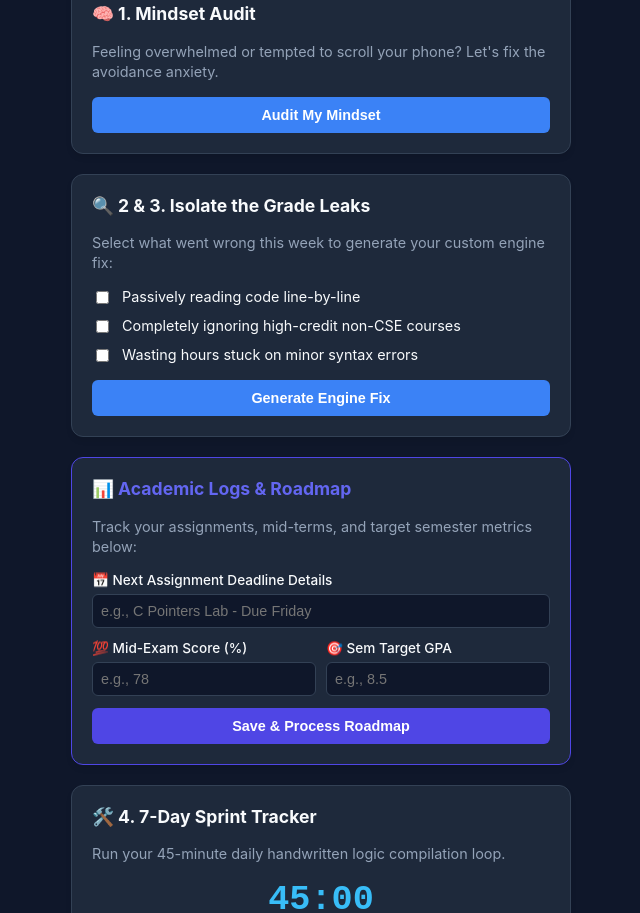
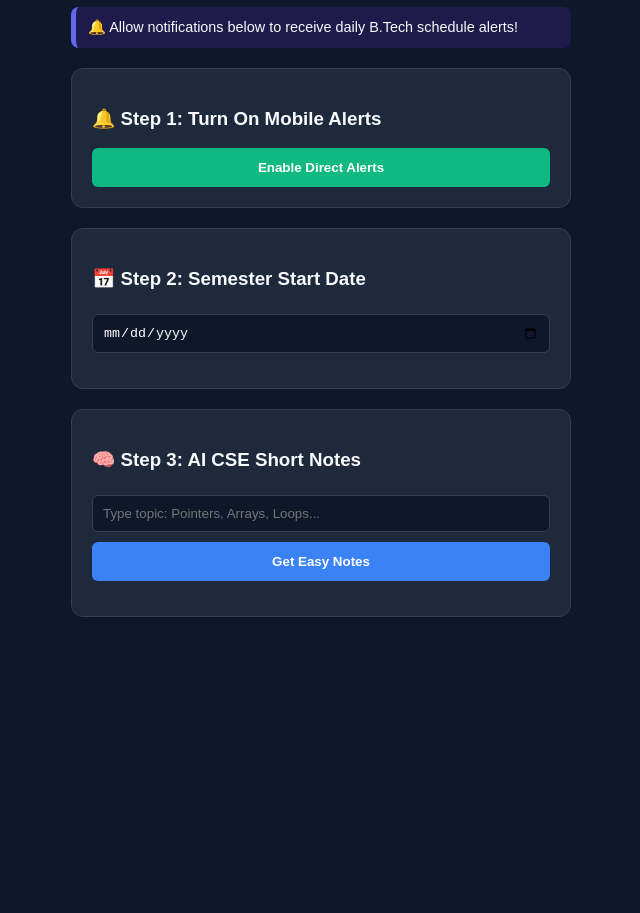
Before and after one commit to rolexv000-ops/academic-debugger, a plain HTML site: page index.html in a window 1280 px wide. Shown: the part 139-1052 px from the top of the page, without its empty margins (319-959 px from the left). After the commit the page ends 804 px from the top, so only its background shows below. Drawn offline with Linux system fonts and the light colour scheme.

Commit message:
Update index.html

```diff
--- a/index.html
+++ b/index.html
@@ -3,176 +3,112 @@
 <head>
     <meta charset="UTF-8">
     <meta name="viewport" content="width=device-width, initial-scale=1.0">
-    <title>Academic Debugger (CGPA Optimizer)</title>
+    <title>Academic Debugger v2.0</title>
     <style>
-        :root {
-            --bg-main: #0f172a;
-            --bg-card: #1e293b;
-            --border: #334155;
-            --text-main: #f8fafc;
-            --text-muted: #94a3b8;
-            --primary: #3b82f6;
-            --danger: #ef4444;
-            --success: #10b981;
-        }
-        body { font-family: -apple-system, BlinkMacSystemFont, "Segoe UI", Roboto, sans-serif; background: var(--bg-main); color: var(--text-main); margin: 0; padding: 20px; display: flex; flex-direction: column; align-items: center; }
+        :root { --bg: #0f172a; --card: #1e293b; --text: #f8fafc; --primary: #3b82f6; --success: #10b981; --warning: #f59e0b; }
+        body { font-family: sans-serif; background: var(--bg); color: var(--text); padding: 20px; display: flex; flex-direction: column; align-items: center; }
         .container { max-width: 500px; width: 100%; }
-        h1 { font-size: 1.8rem; text-align: center; color: var(--primary); margin-bottom: 5px; }
-        .subtitle { text-align: center; color: var(--text-muted); font-size: 0.9rem; margin-bottom: 25px; }
-        .card { background: var(--bg-card); border: 1px solid var(--border); border-radius: 12px; padding: 20px; margin-bottom: 20px; box-shadow: 0 4px 6px -1px rgb(0 0 0 / 0.1); }
-        h3 { margin-top: 0; font-size: 1.1rem; display: flex; align-items: center; gap: 8px; }
-        p { color: var(--text-muted); font-size: 0.9rem; line-height: 1.4; }
-        button { background: var(--primary); color: white; border: none; padding: 10px 16px; border-radius: 6px; cursor: pointer; font-weight: 600; font-size: 0.9rem; width: 100%; transition: opacity 0.2s; }
-        button:hover { opacity: 0.9; }
-        .btn-danger { background: var(--danger); }
-        .timer { font-size: 2.2rem; font-weight: bold; text-align: center; color: #38bdf8; margin: 15px 0; font-family: monospace; }
-        .checkbox-group { display: flex; flex-direction: column; gap: 10px; margin: 15px 0; }
-        .checkbox-label { display: flex; align-items: flex-start; gap: 10px; font-size: 0.9rem; color: var(--text-main); cursor: pointer; }
-        .checkbox-label input { margin-top: 3px; }
-        .alert-box { background: #1e1b4b; border: 1px solid #4338ca; padding: 12px; border-radius: 8px; font-size: 0.9rem; display: none; margin-top: 15px; border-left: 4px solid var(--primary); }
-        .input-row { display: flex; flex-direction: column; gap: 6px; margin-bottom: 12px; }
-        .input-row label { font-size: 0.85rem; color: var(--text-main); font-weight: 500; }
-        .input-row input { background: #0f172a; border: 1px solid var(--border); color: white; padding: 8px; border-radius: 6px; font-size: 0.9rem; }
-        .grid-2 { display: grid; grid-template-columns: 1fr 1fr; gap: 10px; }
+        .card { background: var(--card); padding: 20px; border-radius: 12px; margin-bottom: 20px; border: 1px solid #334155; }
+        button { background: var(--primary); color: white; border: none; padding: 12px; border-radius: 6px; cursor: pointer; width: 100%; font-weight: bold; }
+        input, select { background: #0f172a; border: 1px solid #334155; color: white; padding: 10px; border-radius: 6px; width: 100%; box-sizing: border-box; margin-top: 5px; }
+        .banner { background: #1e1b4b; border-left: 5px solid #6366f1; padding: 12px; border-radius: 8px; margin-bottom: 20px; font-size: 0.9rem; }
     </style>
 </head>
 <body>
 
 <div class="container">
-    <h1>🤖 Academic Debugger</h1>
-    <div class="subtitle">5-Step CGPA Protection System</div>
+    <h1>🤖 AI-Powered CSE Personal Coach</h1>
 
-    <!-- STEP 1: EMPATHIZE -->
+    <!-- NOTIFICATION ALERT BANNER -->
+    <div class="banner" id="notifyBanner">🔔 Allow notifications below to receive daily B.Tech schedule alerts!</div>
+
+    <!-- NOTIFICATION BUTTON -->
     <div class="card">
-        <h3>🧠 1. Mindset Audit</h3>
-        <p>Feeling overwhelmed or tempted to scroll your phone? Let's fix the avoidance anxiety.</p>
-        <button onclick="triggerAudit()">Audit My Mindset</button>
-        <div id="auditResult" class="alert-box"></div>
+        <h3>🔔 Step 1: Turn On Mobile Alerts</h3>
+        <button onclick="askAlertPermission()" style="background: var(--success);">Enable Direct Alerts</button>
     </div>
 
-    <!-- STEP 2 & 3: BUG ISOLATION & STRATEGY -->
+    <!-- TIMELINE TRACKER -->
     <div class="card">
-        <h3>🔍 2 & 3. Isolate the Grade Leaks</h3>
-        <p>Select what went wrong this week to generate your custom engine fix:</p>
-        <div class="checkbox-group">
-            <label class="checkbox-label"><input type="checkbox" id="bug1"> Passively reading code line-by-line</label>
-            <label class="checkbox-label"><input type="checkbox" id="bug2"> Completely ignoring high-credit non-CSE courses</label>
-            <label class="checkbox-label"><input type="checkbox" id="bug3"> Wasting hours stuck on minor syntax errors</label>
-        </div>
-        <button onclick="generateStrategy()">Generate Engine Fix</button>
-        <div id="strategyResult" class="alert-box" style="background: #064e3b; border-color: #047857; border-left-color: var(--success);"></div>
+        <h3>📅 Step 2: Semester Start Date</h3>
+        <input type="date" id="startDate" onchange="runBTechScheduler()">
+        <div id="timelineOutput" style="margin-top: 15px; font-size: 0.95rem; line-height: 1.5;"></div>
     </div>
 
-    <!-- EXAM & ASSIGNMENT ROADMAP -->
-    <div class="card" style="border-color: #4f46e5;">
-        <h3 style="color: #6366f1;">📊 Academic Logs & Roadmap</h3>
-        <p>Track your assignments, mid-terms, and target semester metrics below:</p>
-
-        <div class="input-row">
-            <label for="assignDue">📅 Next Assignment Deadline Details</label>
-            <input type="text" id="assignDue" placeholder="e.g., C Pointers Lab - Due Friday">
-        </div>
-
-        <div class="grid-2">
-            <div class="input-row">
-                <label for="midMarks">💯 Mid-Exam Score (%)</label>
-                <input type="number" id="midMarks" placeholder="e.g., 78" min="0" max="100">
-            </div>
-            <div class="input-row">
-                <label for="semTarget">🎯 Sem Target GPA</label>
-                <input type="number" id="semTarget" placeholder="e.g., 8.5" step="0.1" min="0" max="10">
-            </div>
-        </div>
-
-        <button onclick="saveAcademicLogs()" style="background: #4f46e5;">Save & Process Roadmap</button>
-        <div id="trackerResult" class="alert-box" style="background: #1e1b4b; border-color: #4f46e5; border-left-color: #6366f1;"></div>
-    </div>
-
-    <!-- STEP 4: PROTOTYPE SPRINT TIMERS -->
+    <!-- AI SHORT NOTES -->
     <div class="card">
-        <h3>🛠️ 4. 7-Day Sprint Tracker</h3>
-        <p>Run your 45-minute daily handwritten logic compilation loop.</p>
-        <div class="timer" id="sprintDisplay">45:00</div>
-        <button onclick="startSprint()">Start Pen & Paper Sprint</button>
-
-        <p style="margin-top: 20px; border-top: 1px solid var(--border); padding-top: 15px;">Stuck on a compile screen? Activate the 15-minute escape loop immediately.</p>
-        <div class="timer" id="breakDisplay" style="color: var(--danger);">15:00</div>
-        <button class="btn-danger" onclick="startBreak()">Trigger 15-Min Reset Rule</button>
-    </div>
-
-    <!-- STEP 5: REFINE -->
-    <div class="card">
-        <h3>🔄 5. Sunday System Patch</h3>
-        <p>Is your workspace operating efficiently?</p>
-        <button onclick="triggerPatch()" style="background: transparent; border: 1px solid var(--border); color: var(--text-main);">Run Weekly Review</button>
-        <div id="patchResult" class="alert-box" style="background: #3f1d1d; border-color: #7f1d1d; border-left-color: var(--danger);"></div>
+        <h3>🧠 Step 3: AI CSE Short Notes</h3>
+        <input type="text" id="topicInput" placeholder="Type topic: Pointers, Arrays, Loops...">
+        <button onclick="getNotes()" style="margin-top: 10px;">Get Easy Notes</button>
+        <div id="notesOutput" style="margin-top: 15px; color: #38bdf8; white-space: pre-wrap; font-family: monospace;"></div>
     </div>
 </div>
 
 <script>
-    let timerInterval;
-
-    function startCountdown(duration, displayId, completionMsg) {
-        clearInterval(timerInterval);
-        let timer = duration, minutes, seconds;
-        const display = document.getElementById(displayId);
-        timerInterval = setInterval(() => {
-            minutes = parseInt(timer / 60, 10);
-            seconds = parseInt(timer % 60, 10);
-            display.textContent = (minutes < 10 ? "0" : "") + minutes + ":" + (seconds < 10 ? "0" : "") + seconds;
-            if (--timer < 0) {
-                clearInterval(timerInterval);
-                alert(completionMsg);
+    function askAlertPermission() {
+        Notification.requestPermission().then(res => {
+            if (res === 'granted') {
+                alert('🚀 Alerts Activated successfully!');
+                new Notification("System Operational", { body: "Your B.Tech Academic Coach is now live." });
             }
-        }, 1000);
+        });
     }
 
-    function startSprint() { startCountdown(2700, 'sprintDisplay', '🎉 Sprint Complete! Excellent logical architecture built.'); }
-    function startBreak() { startCountdown(900, 'breakDisplay', '⏱️ Brain loop reset complete! Return to code with a fresh configuration.'); }
+    function runBTechScheduler() {
+        const dateVal = document.getElementById('startDate').value;
+        if (!dateVal) return;
 
-    function triggerAudit() {
-        const div = document.getElementById('auditResult');
-        div.style.display = 'block';
-        div.innerHTML = "<strong>System Diagnostics:</strong> Avoidance anxiety detected. You are not lazy; you are protecting yourself from a complex task. Take a deep breath and commit to just 5 minutes.";
+        localStorage.setItem('savedStartDate', dateVal);
+        const start = new Date(dateVal);
+        const today = new Date();
+
+        const mid1 = new Date(start.getTime() + (50 * 24 * 60 * 60 * 1000));
+        const endSem = new Date(start.getTime() + (100 * 24 * 60 * 60 * 1000));
+
+        const daysToMid1 = Math.ceil((mid1 - today) / (1000 * 60 * 60 * 24));
+        const daysToEnd = Math.ceil((endSem - today) / (1000 * 60 * 60 * 24));
+
+        let msg = ""; let bannerMsg = "";
+
+        if (daysToMid1 > 0) {
+            let uDays = Math.ceil(daysToMid1 / 2);
+            msg = `⏳ <strong>Mid-1 Exams:</strong> in ${daysToMid1} Days.<br>🎯 <strong>Rule:</strong> Spend ${uDays} days on Unit-1, then clear Unit-2.`;
+            bannerMsg = `📚 Mid-1 approaching in ${daysToMid1} days! Lock Unit 1 & 2.`;
+            if(Notification.permission === 'granted') { new Notification("📅 Mid-1 Alert", { body: bannerMsg }); }
+        } else if (daysToEnd > 0) {
+            let uDays = Math.ceil(daysToEnd / 3);
+            msg = `⏳ <strong>End-Sem Exams:</strong> in ${daysToEnd} Days.<br>🎯 <strong>Rule:</strong> Spend ${uDays} days per unit for Units 3, 4, 5.`;
+            bannerMsg = `⚡ Focus! ${daysToEnd} days left for End-Sem exams.`;
+            if(Notification.permission === 'granted') { new Notification("📅 Semester Alert", { body: bannerMsg }); }
+        } else {
+            msg = "🏁 Semester cycle complete!";
+            bannerMsg = "Semester finished successfully.";
+        }
+
+        document.getElementById('timelineOutput').innerHTML = msg;
+        document.getElementById('notifyBanner').innerHTML = `🔔 <strong>Live Alert:</strong> ${bannerMsg}`;
     }
 
-    function generateStrategy() {
-        const div = document.getElementById('strategyResult');
-        let suggestions = [];
-        if(document.getElementById('bug1').checked) suggestions.push("💡 Use <strong>Pen & Paper Coding</strong>. Map program architecture before touching a key.");
-        if(document.getElementById('bug2').checked) suggestions.push("💡 Reverse-engineer 5 past exam papers to find repeating patterns in math.");
-        if(document.getElementById('bug3').checked) suggestions.push("💡 Enforce the 15-minute rule: if stuck, catalog the log error and close the terminal.");
-
-        div.style.display = 'block';
-        div.innerHTML = suggestions.length > 0 ? suggestions.join("<br><br>") : "Select a bug above to render optimization patches.";
-    }
-
-    function saveAcademicLogs() {
-        const assign = document.getElementById('assignDue').value || "None logged";
-        const mid = document.getElementById('midMarks').value;
-        const target = document.getElementById('semTarget').value || "8.5";
-        const div = document.getElementById('trackerResult');
-
-        localStorage.setItem('assign', assign);
-        localStorage.setItem('mid', mid);
-        localStorage.setItem('target', target);
-
-        let logicAnalysis = "";
-        if (mid && mid < 75) {
-            logicAnalysis = `<br><br>⚠️ <strong>Mid-Term Notice:</strong> Your score of ${mid}% indicates a weak internal foundation. To protect your target of ${target} GPA, you must lock down 95%+ attendance and maximize upcoming assignment marks.`;
-        } else if (mid) {
-            logicAnalysis = `<br><br>🚀 <strong>Status Nominal:</strong> Your mid-term parameters align with your ${target} GPA framework. Maintain standard routine tasks.`;
+    function getNotes() {
+        const t = document.getElementById('topicInput').value.toLowerCase().trim();
+        const out = document.getElementById('notesOutput');
+        if (t.includes('pointer')) {
+            out.textContent = "📝 [POINTERS]\n- Definition: Stores memory address of another variable.\n- Syntax: int *ptr;\n- '&' gets address, '*' gets value.";
+        } else if (t.includes('array')) {
+            out.textContent = "📝 [ARRAYS]\n- Definition: Continuous block of same data types.\n- Index starts at 0 to (size-1).\n- Fast access time: O(1).";
+        } else if (t.includes('loop')) {
+            out.textContent = "📝 [LOOPS]\n- Purpose: Repeats code lines until condition fails.\n- Types: For (fixed range), While (conditional).";
+        } else {
+            out.textContent = "📝 Tip: Try searching for 'Pointers', 'Arrays', or 'Loops' for quick engineering code notes!";
         }
-
-        div.style.display = 'block';
-        div.innerHTML = `<strong>Data Logged Successfully!</strong><br>📌 Upcoming: ${assign}<br>🎯 Goal: ${target} CGPA Target Matrix.${logicAnalysis}`;
     }
 
     window.onload = function() {
-        if(localStorage.getItem('assign')) document.getElementById('assignDue').value = localStorage.getItem('assign');
-        if(localStorage.getItem('mid')) document.getElementById('midMarks').value = localStorage.getItem('mid');
+        if(localStorage.getItem('savedStartDate')) {
+            document.getElementById('startDate').value = localStorage.getItem('savedStartDate');
+            runBTechScheduler();
+        }
     }
-
 </script>
 </body>
 </html>
```
